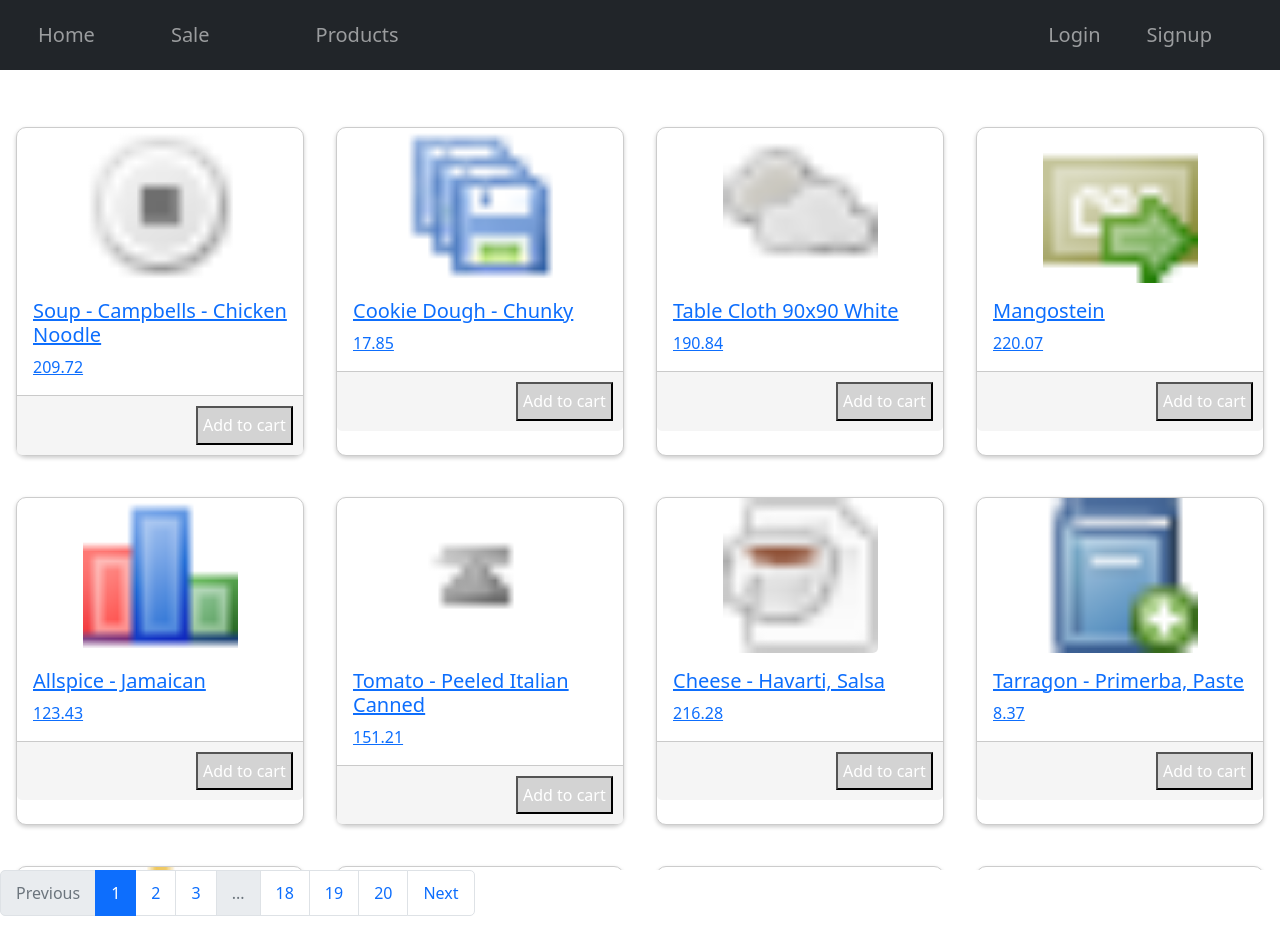
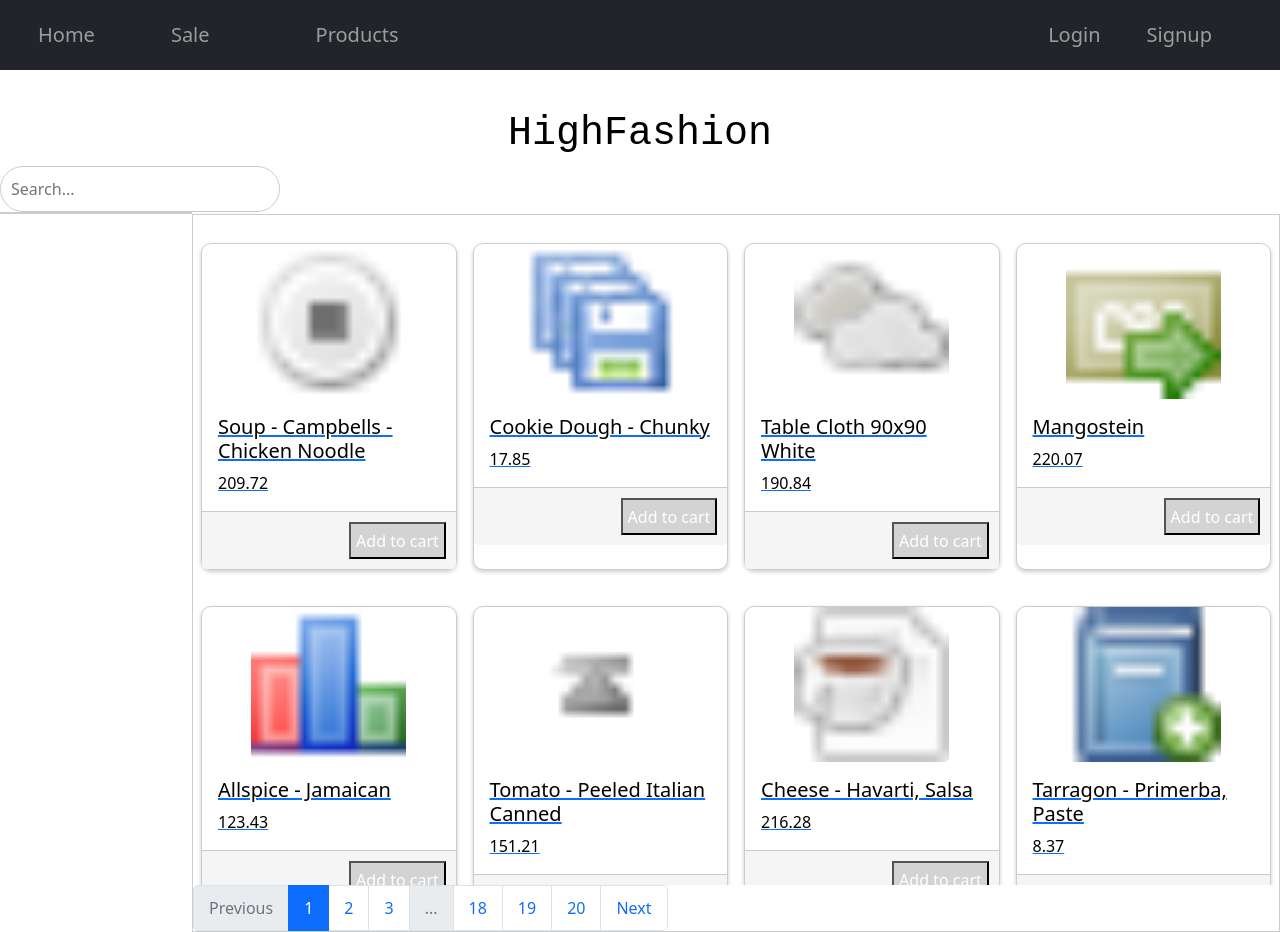
Before and after one commit to rjy14/react-ts, a React (Create React App) app: page /AllProducts in a window 1280 px wide. Built offline with nearby package versions, Linux system fonts and the light colour scheme.

Commit message:
SearchFunction

```diff
--- a/src/components/Navbar/navbar.css
+++ b/src/components/Navbar/navbar.css
@@ -1,6 +1,6 @@
 .navbar {
     background-color: dark;
-    height: 70px;
+
   }
   .nav-link {
     font-size: 20px;
--- a/src/components/ProductsCardPage/ProductsPage.tsx
+++ b/src/components/ProductsCardPage/ProductsPage.tsx
@@ -1,12 +1,12 @@
-import Card from 'react-bootstrap/Card';
-import Col from 'react-bootstrap/Col';
-import Row from 'react-bootstrap/Row';
-import React, { useState } from 'react';
-import "../../pages/HomePage/Homepage.css"
-import jsonData from '../../constant/data.json';
-import Pagination from '../Pagination/Index';
-import { Link} from 'react-router-dom';
-import { useShoppingCart } from '../../context/CartContext';
+import Card from "react-bootstrap/Card";
+import Col from "react-bootstrap/Col";
+import Row from "react-bootstrap/Row";
+import React, { useState } from "react";
+import "../../pages/HomePage/Homepage.css";
+import jsonData from "../../constant/data.json";
+import Pagination from "../Pagination/Index";
+import { Link } from "react-router-dom";
+import { useShoppingCart } from "../../context/CartContext";
 function ProjectsPage() {
   const {
     increaseCartQuantity,
@@ -14,34 +14,68 @@ function ProjectsPage() {
     // removeFromCart,
   } = useShoppingCart();
   const [currentPage, setCurrentPage] = useState<number>(1);
+  const [searchKeyword, setSearchKeyword] = useState<string>("");
   const lastPage: number = 20;
   const cardsPerPage: number = 12;
   const indexOfLastCard: number = currentPage * cardsPerPage;
   const indexOfFirstCard: number = indexOfLastCard - cardsPerPage;
-  const currentCards = jsonData.slice(indexOfFirstCard, indexOfLastCard);
-  // const handlePageChange = (page: number) => {
-  //   setCurrentPage(page);
-  // };
+  // Filter cards, from keywords that user entered
+  const filteredCards = jsonData.filter((product) =>
+    product.Product_name.toLowerCase().includes(searchKeyword.toLowerCase())
+  );
+  const currentCards = filteredCards.slice(indexOfFirstCard, indexOfLastCard);
+  const handleSearchChange = (event: React.ChangeEvent<HTMLInputElement>) => {
+    setSearchKeyword(event.target.value);
+    setCurrentPage(1); // Reset page to 1 when search keyword changes
+  };
   const imageSize: React.CSSProperties = {
-    width: "155px", // Set the width of the image
-    objectFit: "cover", // Set the height of the image
-    // Set the position of the
+    width: "155px",
+    objectFit: "cover",
 };
   return (
     <>
+      <h1>HighFashion</h1>
+      <div className="search-box">
+        <input
+          type="text"
+          placeholder="Search..."
+          value={searchKeyword}
+          onChange={handleSearchChange}
+          style={{
+            borderRadius: "90px",
+            border: "1px solid #ccc",
+            width: "280px",
+          }}
+        />
+      </div>
+
+      <div className="filtering-contents">
+        <div className="filter">
+        </div>
+      </div>
+
+      <div className="product-contents">
+      <div className="filter">
+        </div>
         <div className="scrollable-table">
-        <br></br>
           <Row xs={1} md={4} className="g-0 justify-content-center">
             {currentCards.map((Product, id) => (
               <Col key={id} className="p-2 d-flex justify-content-center">
                 <Card>
                   <Link to={`/product/${Product.Product_id}`}>
                     <div className="text-center">
-                    <Card.Img src={Product.Product_picture} style={imageSize} />
+                      <Card.Img
+                        src={Product.Product_picture}
+                        style={imageSize}
+                      />
                     </div>
                     <Card.Body>
-                    <Card.Title>{Product.Product_name}</Card.Title>
-                    <Card.Text>{Product.Product_price}</Card.Text>
+                      <Card.Title style={{ color: "black" }}>
+                        {Product.Product_name}
+                      </Card.Title>
+                      <Card.Text style={{ color: "black" }}>
+                        {Product.Product_price}
+                      </Card.Text>
                     </Card.Body>
                   </Link>
                   <Card.Footer className="card-footer">
@@ -65,6 +99,7 @@ function ProjectsPage() {
             setCurrentPage={setCurrentPage}
           />
         </div>
+      </div>
     </>
   );
 }
--- a/src/pages/HomePage/Homepage.css
+++ b/src/pages/HomePage/Homepage.css
@@ -1,8 +1,26 @@
+.product-contents{
+  border: 1px solid #ccc;
+  width: 85%;
+  position: relative;
+  margin-left: auto;
+}
+.filtering-contents{
+  border: 1px solid #ccc;
+  width:15%;
+  position: relative;
+  margin-right: auto;
+}
+.filter{
+   max-height: 670px; /* Adjust the height as needed */
+  overflow-y: auto;
+  position: relative;
+  max-width: 100% ;
+}
 .card {
   width: 18rem;
   border: 1px solid #ccc;
   border-radius: 10px;
-  margin-top: 25px;
+  margin-top: 20px;
   box-shadow: 0px 2px 4px rgba(0, 0, 0, 0.2);
 }
 .card:hover {
@@ -20,7 +38,7 @@
   padding: 2%;
 }
 .scrollable-table {
-  max-height: 800px; /* Adjust the height as needed */
+  max-height: 670px; /* Adjust the height as needed */
   overflow-y: auto;
   position: relative;
   max-width: 100% ;
```
Also changed, not shown: src/components/Search/Search.tsx (added, +7 -0 lines). Lines whose indentation alone changed are shown as unchanged.
